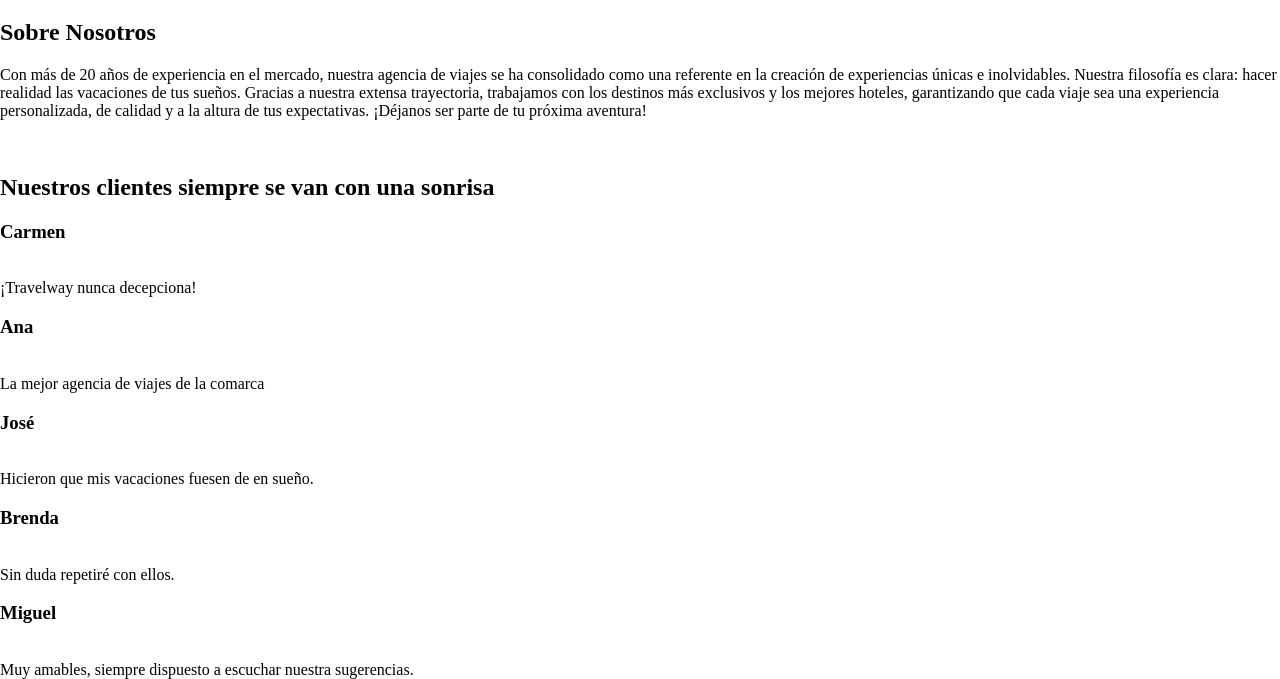
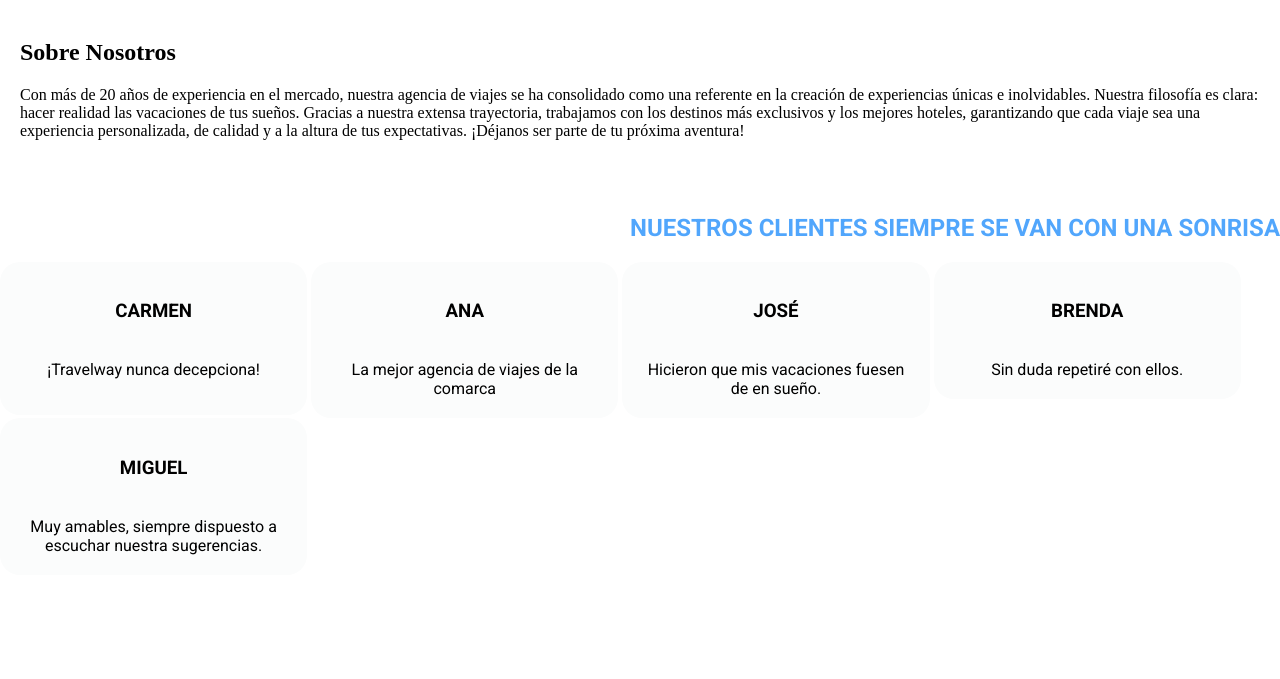
Before and after one commit to SELENE1717/ProyectoIntermodular, a PHP site: page / in a window 1280 px wide. Shown: the part 575-1254 px from the top of the page. After the commit the page ends 1130 px from the top, so only its background shows below. Run offline with PHP 8.4, Linux system fonts and the light colour scheme.

Commit message:
Update style.css
actualizo el css hasta las opiniones de los clientes (aun no terminadas)

```diff
--- a/css/style.css
+++ b/css/style.css
@@ -24,7 +24,10 @@ body{
     color: #fff;
     font-family: Roboto;
     text-decoration: none;
-    font-weight: 800;
+    font-weight: 400;
+    text-transform: uppercase;
+    font-size: 13px;
+    margin: 3px;
 }
 
 #izquierda {
@@ -49,6 +52,18 @@ body{
     height:500px;
 
 }
+
+#slogan{
+    position: absolute;
+    z-index: 1;
+    color: #fff;
+    font-family: 'Roboto';
+    text-transform: uppercase;
+    font-size: 40px;
+    text-align: left;
+    padding: 30px;
+}
+
 #slide{
     height: 500px;
     overflow: hidden;
@@ -66,3 +81,64 @@ body{
 .imgactiva{
     opacity: 1; /* ESTA CLASE HACE QUE LA IMAGEN SE VEA*/
 }
+/*div que encierra todas las secciones*/
+
+.main{
+    padding: 20px;
+}
+/*Para la seccion about*/
+
+#left {
+    width: 60%;
+    font-family: 'Roboto';
+    font-size: 17px;
+    text-align: justify;
+    background-color: #51a6fc;
+    padding: 20px;
+    border-radius: 20px;
+    color: #fff;
+    display: inline-block;
+    box-sizing: border-box;
+    vertical-align: top;
+}
+
+#left h2{
+    text-transform: uppercase;
+}
+
+#left h3{
+    text-transform: uppercase;
+    font-size: 13px;
+    letter-spacing: 2px;
+}
+#right{
+    display: inline-block;
+    width: 39%;
+    overflow: hidden;
+    border-radius: 20px;
+    box-sizing: border-box;
+    vertical-align: top;
+}
+/*seccion de opiniones*/
+#opiniones h2  {
+    color: #51a6fc;
+    font-family: 'Roboto';
+    text-align: right;
+    text-transform: uppercase;
+}
+.opinion {
+    display: inline-block;
+    width: 24%;
+    border-radius: 20px;
+    background-color: #fbfcfc;
+    text-align: center;
+    vertical-align: top;
+    box-sizing: border-box;
+    padding: 20px;
+    font-family: 'Roboto';
+}
+
+
+.opinion h3{
+    text-transform: uppercase;
+}
```
